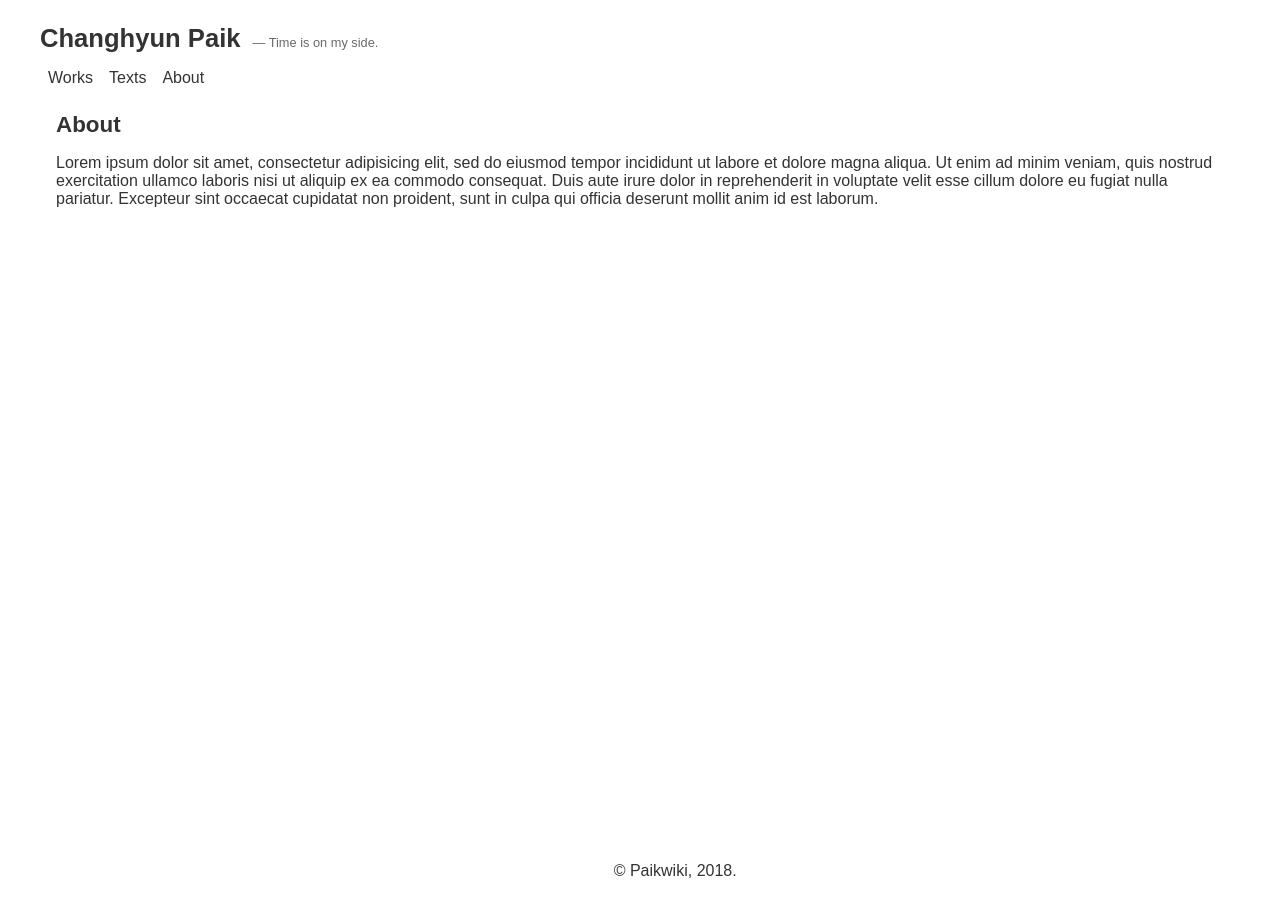
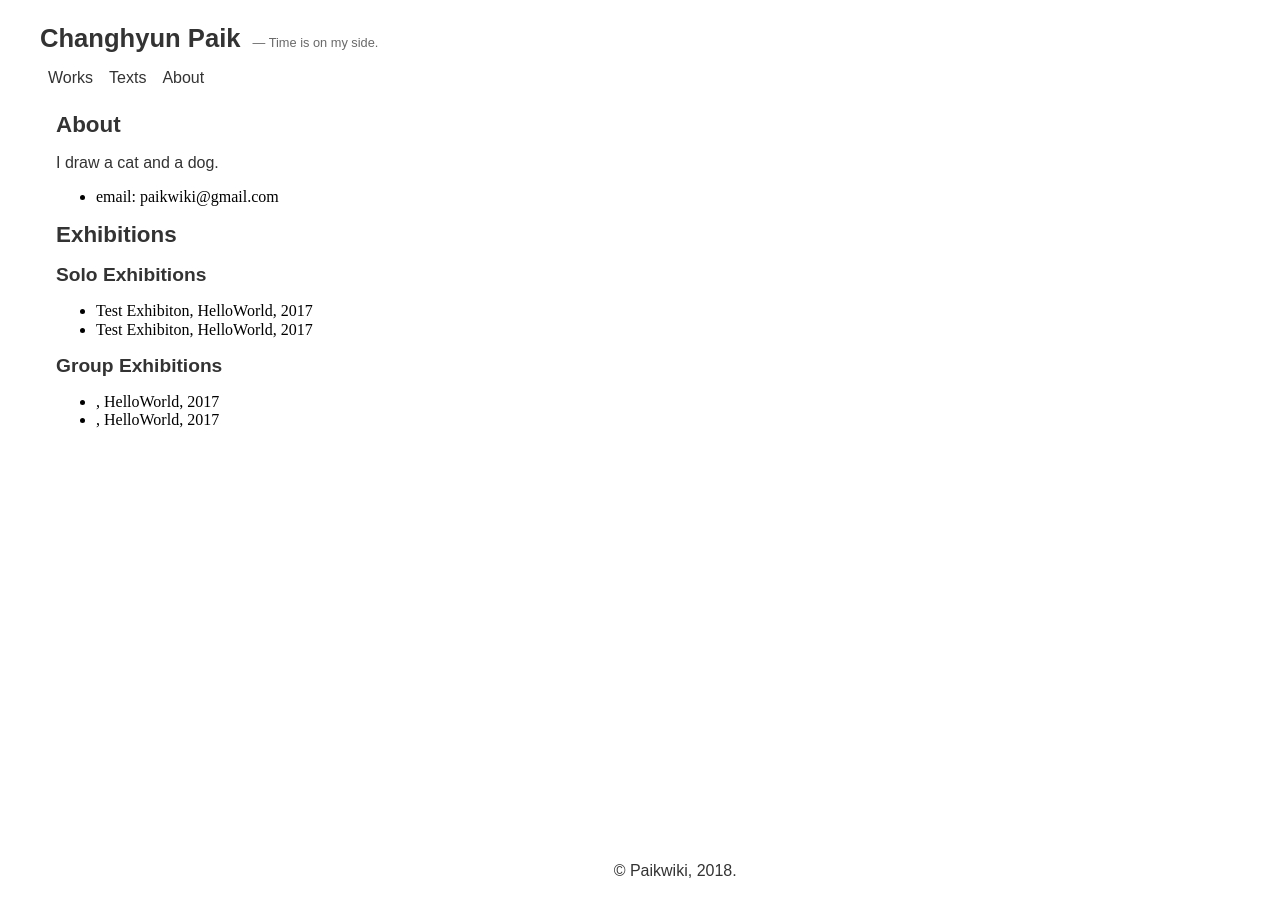
Before and after one commit to paikwiki/jt-alpha, a Jekyll site: the page built from About.md, in a window 1280 px wide. Built offline with Jekyll 4.4.1, drawn with Linux system fonts in a browser that asks for light colours.

Commit message:
Modify about page:bathtub:

```diff
--- a/About.md
+++ b/About.md
@@ -4,4 +4,18 @@ title: About
 permalink: /about
 ---
 
-Lorem ipsum dolor sit amet, consectetur adipisicing elit, sed do eiusmod tempor incididunt ut labore et dolore magna aliqua. Ut enim ad minim veniam, quis nostrud exercitation ullamco laboris nisi ut aliquip ex ea commodo consequat. Duis aute irure dolor in reprehenderit in voluptate velit esse cillum dolore eu fugiat nulla pariatur. Excepteur sint occaecat cupidatat non proident, sunt in culpa qui officia deserunt mollit anim id est laborum.
+I draw a cat and a dog.
+
+- email: {{ site.data.author.email }}
+
+# Exhibitions
+
+## Solo Exhibitions
+
+- Test Exhibiton, HelloWorld, 2017
+- Test Exhibiton, HelloWorld, 2017
+
+## Group Exhibitions
+
+- <Test Exhibiton>, HelloWorld, 2017
+- <Test Exhibiton>, HelloWorld, 2017
--- a/_sass/layout.scss
+++ b/_sass/layout.scss
@@ -34,11 +34,12 @@
   }
   .site-content {
     padding: 0 1.5rem;
-    header {
-      h1 {
-        margin: 0.5rem 0;
-        font-size: 1.4rem;
-      }
+    h1 {
+      margin: 0.5rem 0;
+      font-size: 1.4rem;
+    }
+    h2 {
+      font-size: 1.2rem;
     }
     .posts-content {
       .artworks-list {
```
